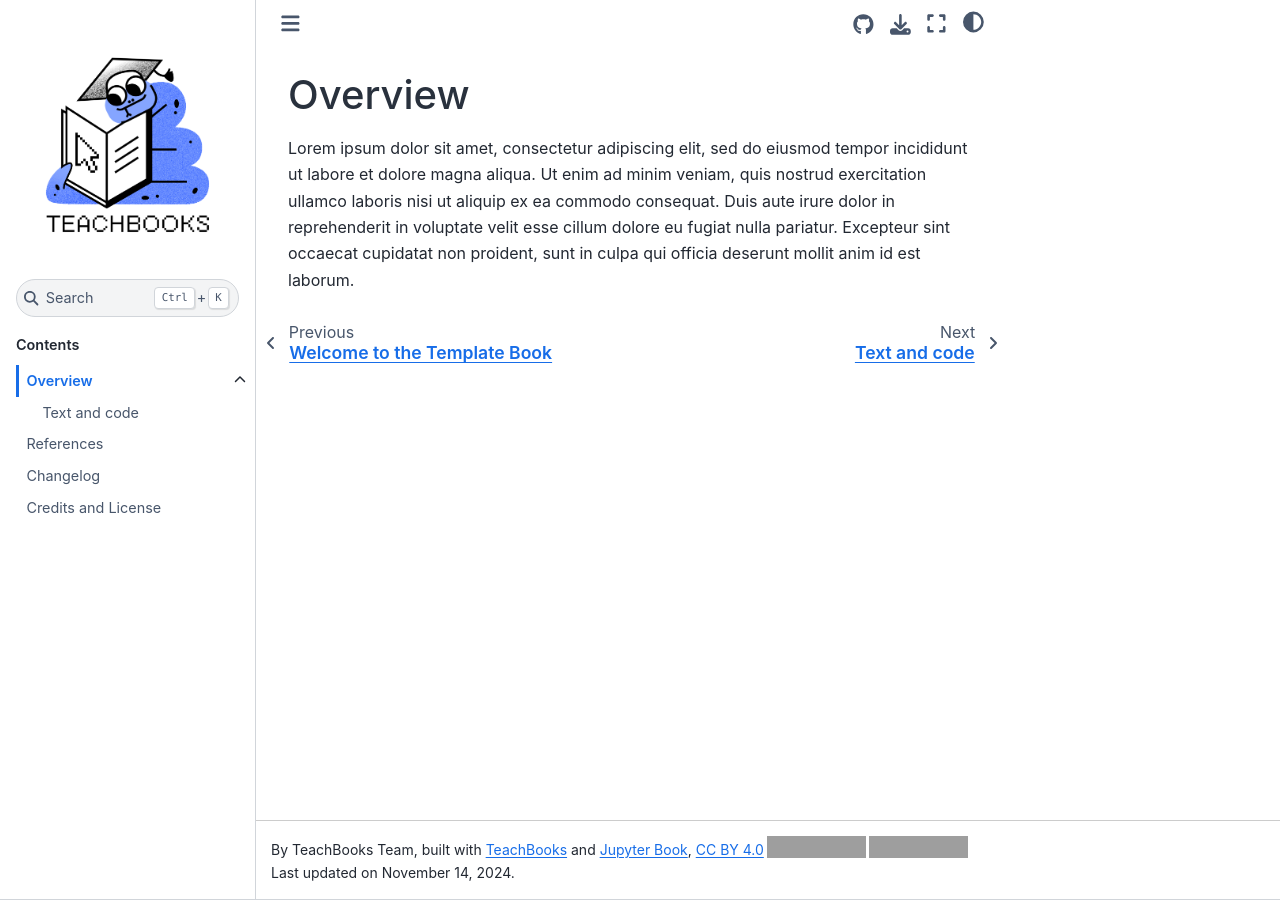
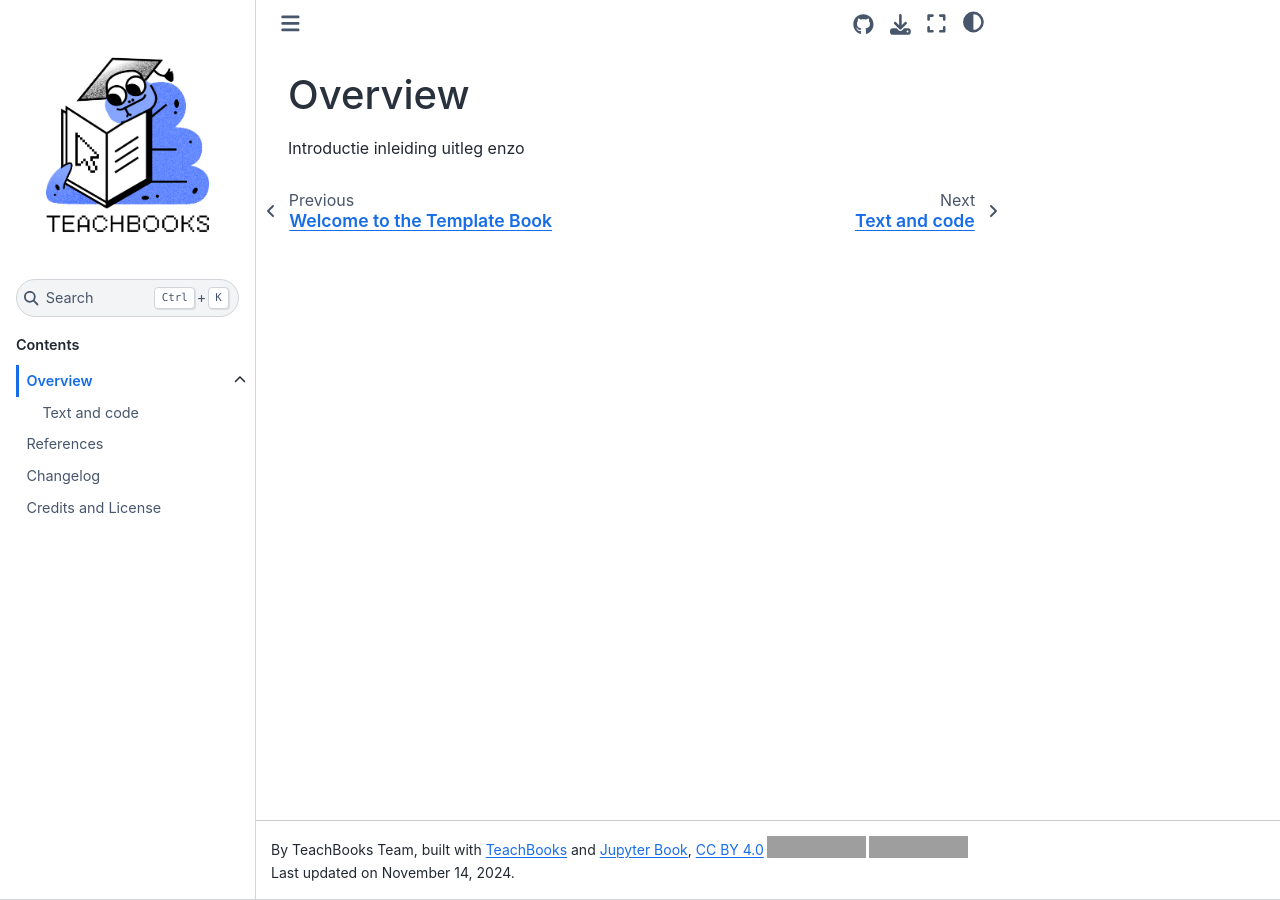
Before and after one commit to Rvooys/modelleren, a Jupyter Book: the page built from book/some_content/overview.md, in a window 1280 px wide. Built offline with Jupyter Book 1.0.4 settings and Sphinx 7.4.7 and the Sphinx Book theme 1.1.4, drawn with Linux system fonts in a browser that asks for light colours; comment, search, counter and statistics services are not loaded; grey boxes are pictures that could not be loaded.

Commit message:
Update overview.md

```diff
--- a/book/some_content/overview.md
+++ b/book/some_content/overview.md
@@ -1,3 +1,3 @@
 # Overview
 
-Lorem ipsum dolor sit amet, consectetur adipiscing elit, sed do eiusmod tempor incididunt ut labore et dolore magna aliqua. Ut enim ad minim veniam, quis nostrud exercitation ullamco laboris nisi ut aliquip ex ea commodo consequat. Duis aute irure dolor in reprehenderit in voluptate velit esse cillum dolore eu fugiat nulla pariatur. Excepteur sint occaecat cupidatat non proident, sunt in culpa qui officia deserunt mollit anim id est laborum.
+Introductie inleiding uitleg enzo
```
